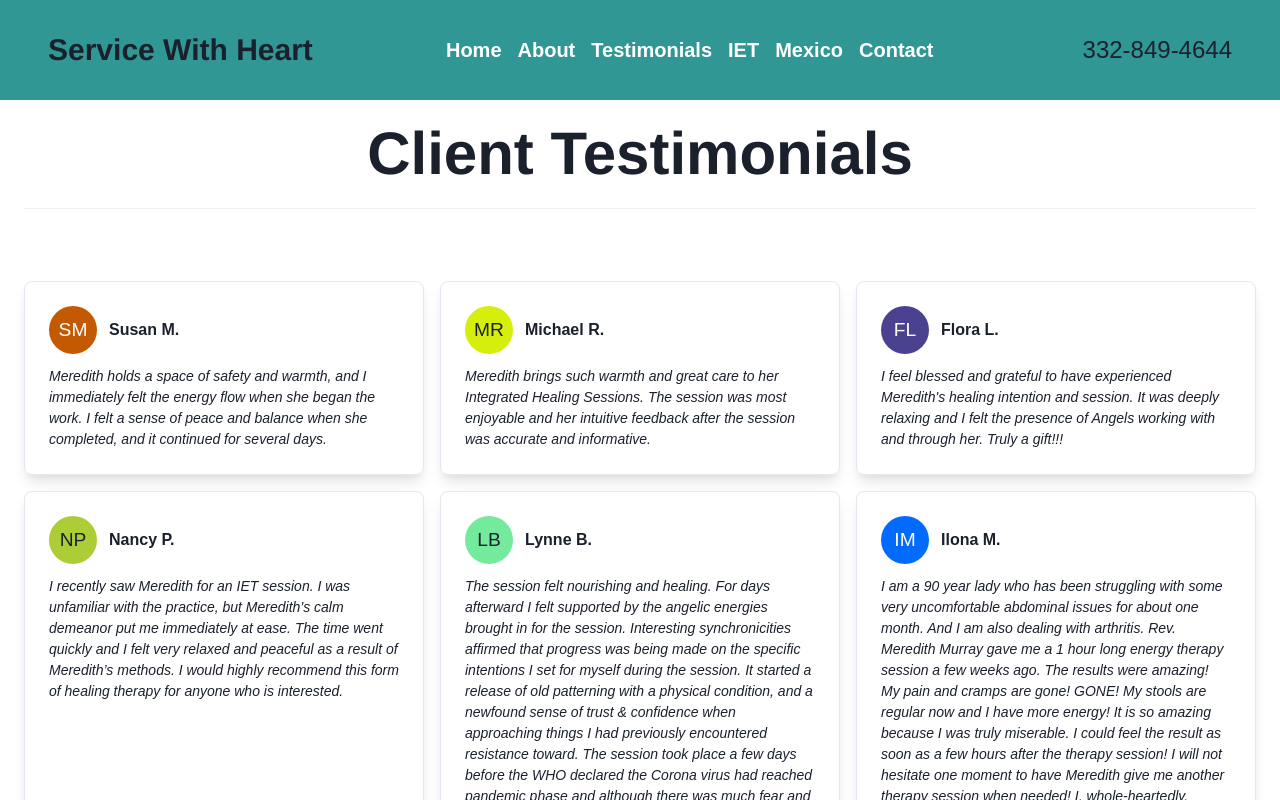
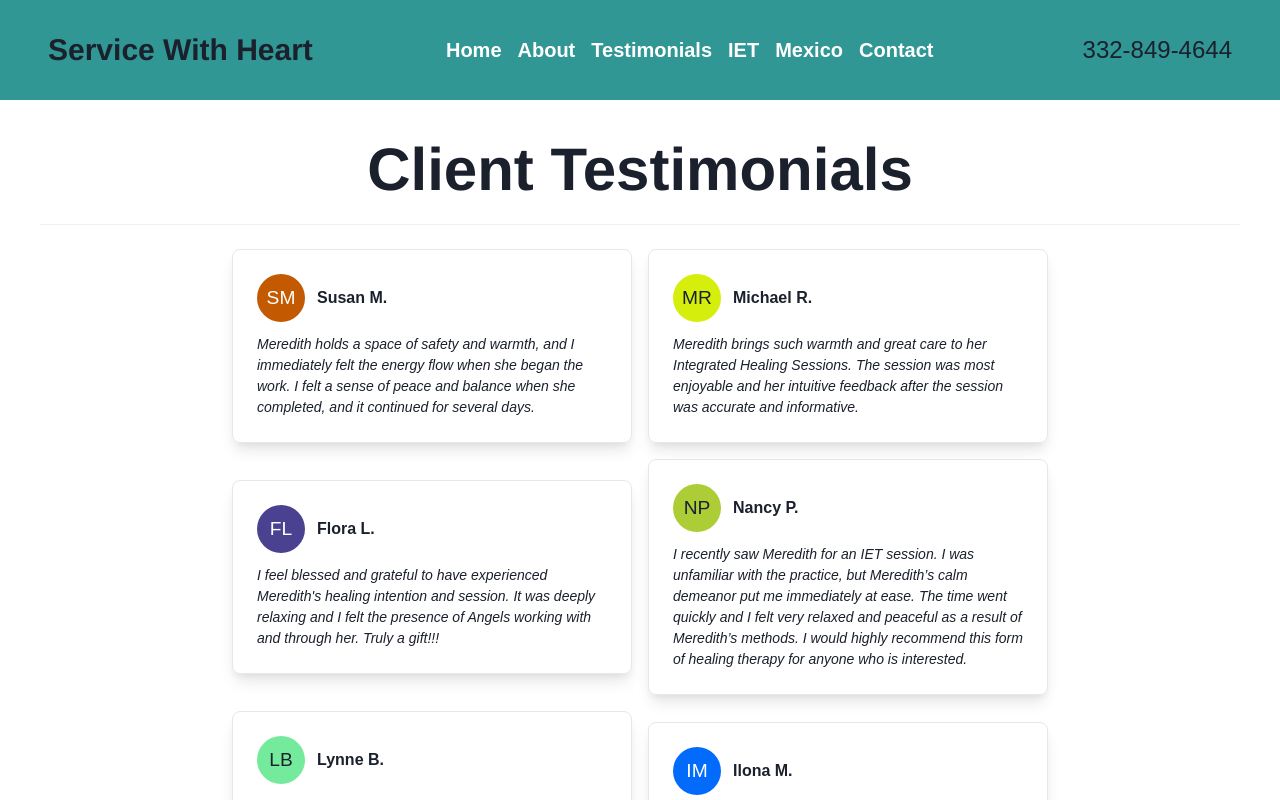
Before and after one commit to tmorse01/service-with-heart, a React (Vite) app: page /testimonials in a window 1280 px wide. Shown: the top 800 px of the page. Built offline with nearby package versions, Linux system fonts and the light colour scheme.

Commit message:
styling updates

```diff
--- a/src/App.css
+++ b/src/App.css
@@ -12,20 +12,6 @@
   width: 60vh; /* Default width for small screens */
   height: auto; /* Maintain aspect ratio */
   transition: width 0.3s ease-in-out; /* Smooth transition for width changes */
-}
-
-.about-page {
-  display: grid;
-  place-items: center;
-  gap: 24px;
-  padding: 24px;
-}
-
-.testimonials-page {
-  display: grid;
-  place-items: center;
-  gap: 24px;
-  padding: 24px;
 }
 
 .headshot {
--- a/src/components/pages/About.jsx
+++ b/src/components/pages/About.jsx
@@ -1,9 +1,10 @@
 import React from "react";
-import { Flex, Divider, Heading, Text } from "@chakra-ui/react";
+import { Box, Flex, Divider, Heading, Text } from "@chakra-ui/react";
 import MeredithHeadshot from "../../assets/MeredithHeadshot.jpg";
 import "./../../App.css";
 const About = () => {
   return (
+    <Box p={10}>
       <Flex
         className="about-page"
         direction="column"
@@ -11,7 +12,7 @@ const About = () => {
         justifyContent="center"
         gap={6}
       >
-      <Heading as="h1" size="4xl">
+        <Heading as="h2" size="3xl">
           About Meredith
         </Heading>
         <Divider />
@@ -20,15 +21,15 @@ const About = () => {
           Rev. Meredith Ann Murray Bio
         </Heading>
         <Text className="bio-text">
-        Meredith was raised in New England and graduated from the University of
-        New Hampshire with a Bachelor’s Degree in Elementary Education. After
-        living in Europe for a year, she moved to the Peninsula south of San
-        Francisco for 19 years. She has traveled extensively in the United
+          Meredith was raised in New England and graduated from the University
+          of New Hampshire with a Bachelor’s Degree in Elementary Education.
+          After living in Europe for a year, she moved to the Peninsula south of
+          San Francisco for 19 years. She has traveled extensively in the United
           States, Europe, and Asia.
         </Text>
         <Text className="bio-text">
-        She treasures her two sons Christopher (1983) and Taylor (1994) who live
-        in Bellingham, WA, where Meredith lived for 25 years.
+          She treasures her two sons Christopher (1983) and Taylor (1994) who
+          live in Bellingham, WA, where Meredith lived for 25 years.
         </Text>
         <Text className="bio-text">
           For over 20 years in 3 states, Meredith worked in the Real Estate
@@ -45,10 +46,11 @@ const About = () => {
         <Text className="bio-text">
           Meredith's hobbies and interests include: decorating, baking, camping,
           hiking, bicycling, dancing, live music (especially Jazz!), travel,
-        community volunteering and promoting world peace -- mainly through inner
-        peace.
+          community volunteering and promoting world peace -- mainly through
+          inner peace.
         </Text>
       </Flex>
+    </Box>
   );
 };
 
--- a/src/components/pages/Home.jsx
+++ b/src/components/pages/Home.jsx
@@ -1,5 +1,6 @@
 import React from "react";
 import {
+  Box,
   Flex,
   Button,
   Heading,
@@ -16,20 +17,20 @@ const Home = () => {
   const theme = useTheme();
 
   return (
+    <Box p={10}>
       <Flex
-      className="home-page"
         direction="column"
         alignItems="center"
         justifyContent="center"
         gap={6}
       >
+        <Heading as="h2" size="3xl">
+          Rev. Meredith Ann Murray
+        </Heading>
         <Heading as="h4" size="md">
           Welcome!
         </Heading>
-      <Heading as="h3" size="3xl">
-        Rev. Meredith Ann Murray
-      </Heading>
-      <Heading as="h4" size="lg">
+        <Heading as="h3" size="lg">
           Integrated Energy Therapy Advanced Level Practitioner
         </Heading>
         <Stack direction="row" spacing={4} align="center">
@@ -59,6 +60,7 @@ const Home = () => {
           alt="Purple Flower"
         />
       </Flex>
+    </Box>
   );
 };
 
--- a/src/components/pages/Testimonials.jsx
+++ b/src/components/pages/Testimonials.jsx
@@ -1,5 +1,5 @@
 import React from "react";
-import { Flex, Stack, Heading, Divider } from "@chakra-ui/react";
+import { Box, Flex, Stack, Heading, Divider } from "@chakra-ui/react";
 import Testimonial from "../shared/Testimonial";
 import "./../../App.css";
 
@@ -40,8 +40,8 @@ const testimonials = [
 
 const Testimonials = () => {
   return (
+    <Box p={10}>
       <Flex
-      className="testimonials-page"
         direction="column"
         alignItems="center"
         justifyContent="center"
@@ -51,13 +51,19 @@ const Testimonials = () => {
           Client Testimonials
         </Heading>
         <Divider />
-      &nbsp;
-      <Stack spacing={4} direction="row" flexWrap="wrap">
+        <Stack
+          spacing={4}
+          direction="row"
+          flexWrap="wrap"
+          align="center"
+          justify="center"
+        >
           {testimonials.map((item) => (
             <Testimonial name={item.name} text={item.text} />
           ))}
         </Stack>
       </Flex>
+    </Box>
   );
 };
 export default Testimonials;
```
Lines whose indentation alone changed are shown as unchanged.
